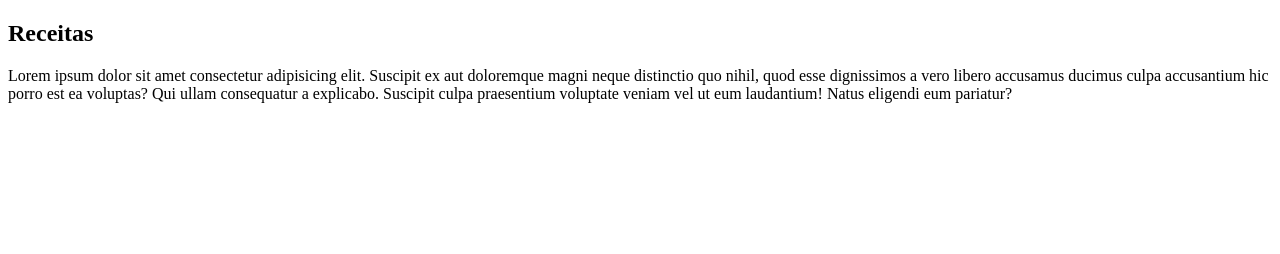
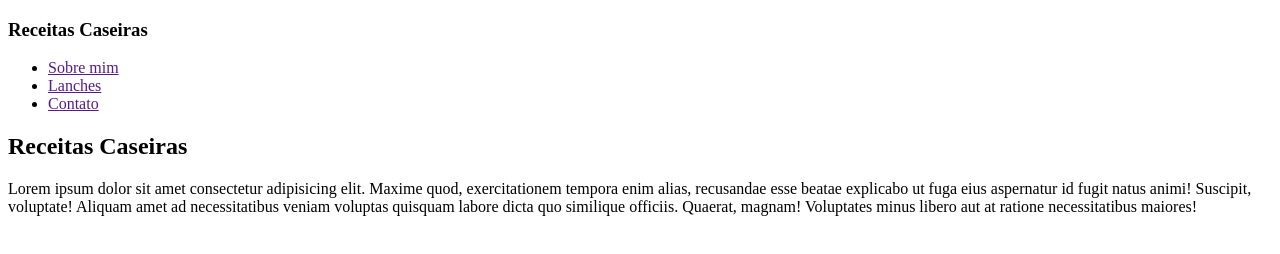
Before and after one commit to yyzzie/receitas, a plain HTML site: page index.html in a window 1280 px wide. Drawn offline with Linux system fonts and the light colour scheme.

Commit message:
Criação da header e main

```diff
--- a/index.html
+++ b/index.html
@@ -6,7 +6,24 @@
     <title>Document</title>
 </head>
 <body>
-    <h2>Receitas</h2>
-    <p>Lorem ipsum dolor sit amet consectetur adipisicing elit. Suscipit ex aut doloremque magni neque distinctio quo nihil, quod esse dignissimos a vero libero accusamus ducimus culpa accusantium hic porro est ea voluptas? Qui ullam consequatur a explicabo. Suscipit culpa praesentium voluptate veniam vel ut eum laudantium! Natus eligendi eum pariatur?</p>
+    <!-- header: cabeçalho -->
+    <header>
+        <h3>Receitas Caseiras</h3>
+        <nav>
+            <ul>
+                <li> <a href=""> Sobre mim </a> </li>
+                <li> <a href=""> Lanches </a> </li>
+                <li> <a href=""> Contato</a> </li>
+            </ul>
+        </nav>
+    </header>
+    <!-- main: conteudo principal -->
+     <main>
+        <!-- primeira seçao -->
+        <section>
+            <h1>Receitas Caseiras</h1>
+            <p>Lorem ipsum dolor sit amet consectetur adipisicing elit. Maxime quod, exercitationem tempora enim alias, recusandae esse beatae explicabo ut fuga eius aspernatur id fugit natus animi! Suscipit, voluptate! Aliquam amet ad necessitatibus veniam voluptas quisquam labore dicta quo similique officiis. Quaerat, magnam! Voluptates minus libero aut at ratione necessitatibus maiores!</p>
+        </section>
+     </main>
 </body>
 </html>
```
